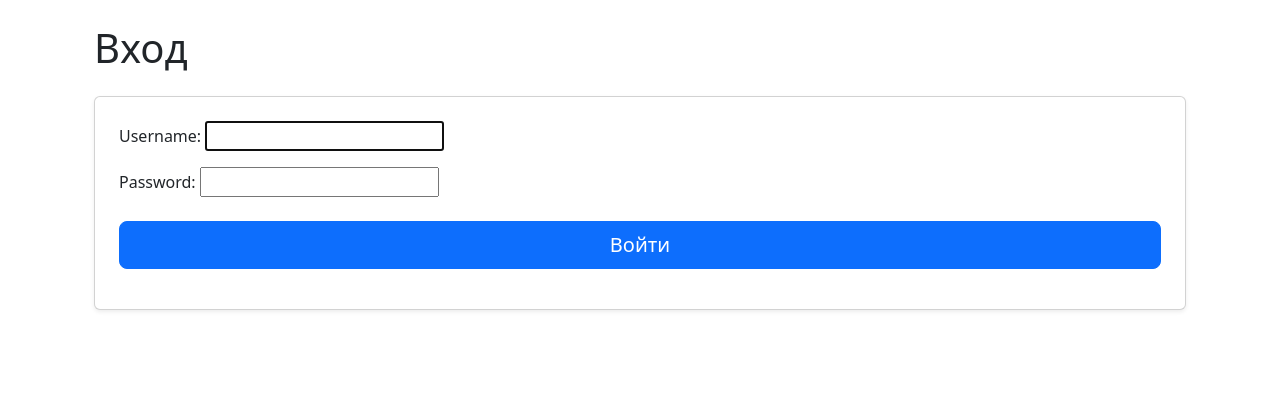
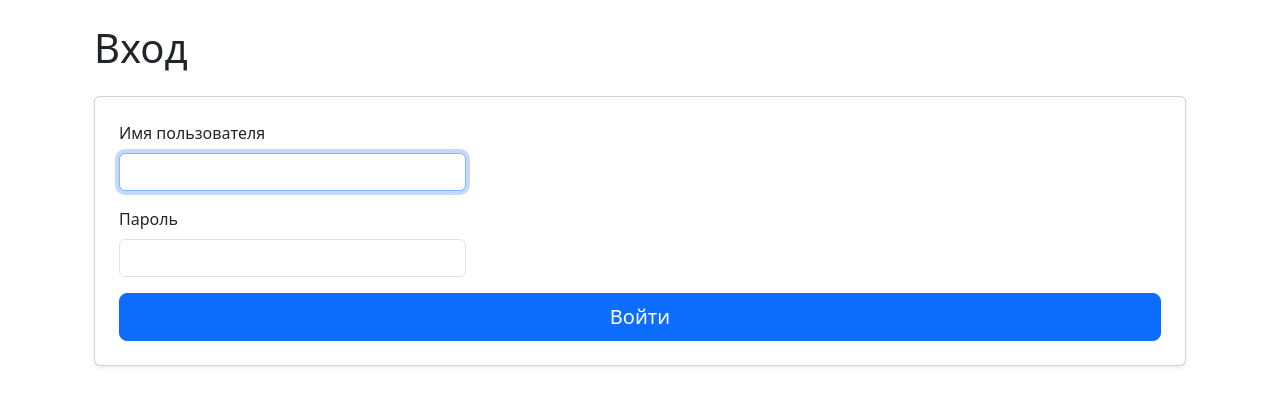
Before and after one commit to DanaSenko/python-project-52, a Django app: page /users/login/ in a window 1280 px wide. Shown: the part 56-462 px from the top of the page. Run offline with Django 5.2, Linux system fonts and the light colour scheme; some libraries are stand-ins or nearby versions.

Commit message:
Update user login form

```diff
--- a/task_manager/users/forms.py
+++ b/task_manager/users/forms.py
@@ -1,6 +1,6 @@
 from django import forms
 from django.contrib.auth.models import User
-
+from django.contrib.auth.forms import AuthenticationForm
 
 class UserCreateForm(forms.ModelForm):
     password1= forms.CharField(
@@ -34,3 +34,10 @@ class UserCreateForm(forms.ModelForm):
 
 class UserUpdateForm(UserCreateForm):
     pass
+
+
+class CustomAuthenticationForm(AuthenticationForm):
+    def __init__(self, *args, **kwargs):
+        super().__init__(*args, **kwargs)
+        self.fields["username"].label = "Имя пользователя"
+        self.fields["password"].label = "Пароль"
--- a/task_manager/users/templates/users/login.html
+++ b/task_manager/users/templates/users/login.html
@@ -1,14 +1,19 @@
-{% extends "layout.html" %}
-{% load widget_tweaks %}
-
-{% block content %}
+{% extends "layout.html" %} {% load widget_tweaks %} {% block content %}
 <div class="container mt-4">
     <h1 class="mb-4">Вход</h1>
     <div class="card shadow-sm p-4">
-        <form method="post" class="mb-3">
-            {% csrf_token %}
-            <label for="" class="form-label">{{ form.as_p }}</label>
-            <button type="submit" class="btn btn-primary btn-lg w-100">Войти</button>
+        <form method="post">
+            {% csrf_token %} {% for field in form %}
+            <div class="mb-3 col-md-4">
+                <label for="{{ field.id_for_label }}" class="form-label">
+                    {{ field.label }}
+                </label>
+                {{ field|add_class:"form-control" }}
+            </div>
+            {% endfor %}
+            <button type="submit" class="btn btn-primary btn-lg w-100">
+                Войти
+            </button>
         </form>
     </div>
 </div>
--- a/task_manager/users/views.py
+++ b/task_manager/users/views.py
@@ -1,13 +1,13 @@
+from django.db.models import fields
 from django.shortcuts import render, redirect
 from django.views import View
 from django.contrib.auth.models import User
 from django.contrib.auth import login, logout
 from django.contrib.auth.mixins import LoginRequiredMixin
-from django.contrib.auth.forms import AuthenticationForm
 from django.urls import reverse_lazy
 from django.views.generic import ListView, UpdateView, DeleteView, FormView
 from django.views.generic.edit import CreateView
-from .forms import UserCreateForm, UserUpdateForm
+from .forms import UserCreateForm, UserUpdateForm, CustomAuthenticationForm
 from .mixins import UserPermissionMixin
 from django.contrib import messages
 
@@ -56,7 +56,7 @@ class DeleteUserView(UserPermissionMixin, LoginRequiredMixin, DeleteView):
 
 
 class LoginView(FormView):
-    form_class = AuthenticationForm
+    form_class = CustomAuthenticationForm
     template_name = "users/login.html"
     success_url = reverse_lazy("index")
 
```
Also changed, not shown: db.sqlite3.
